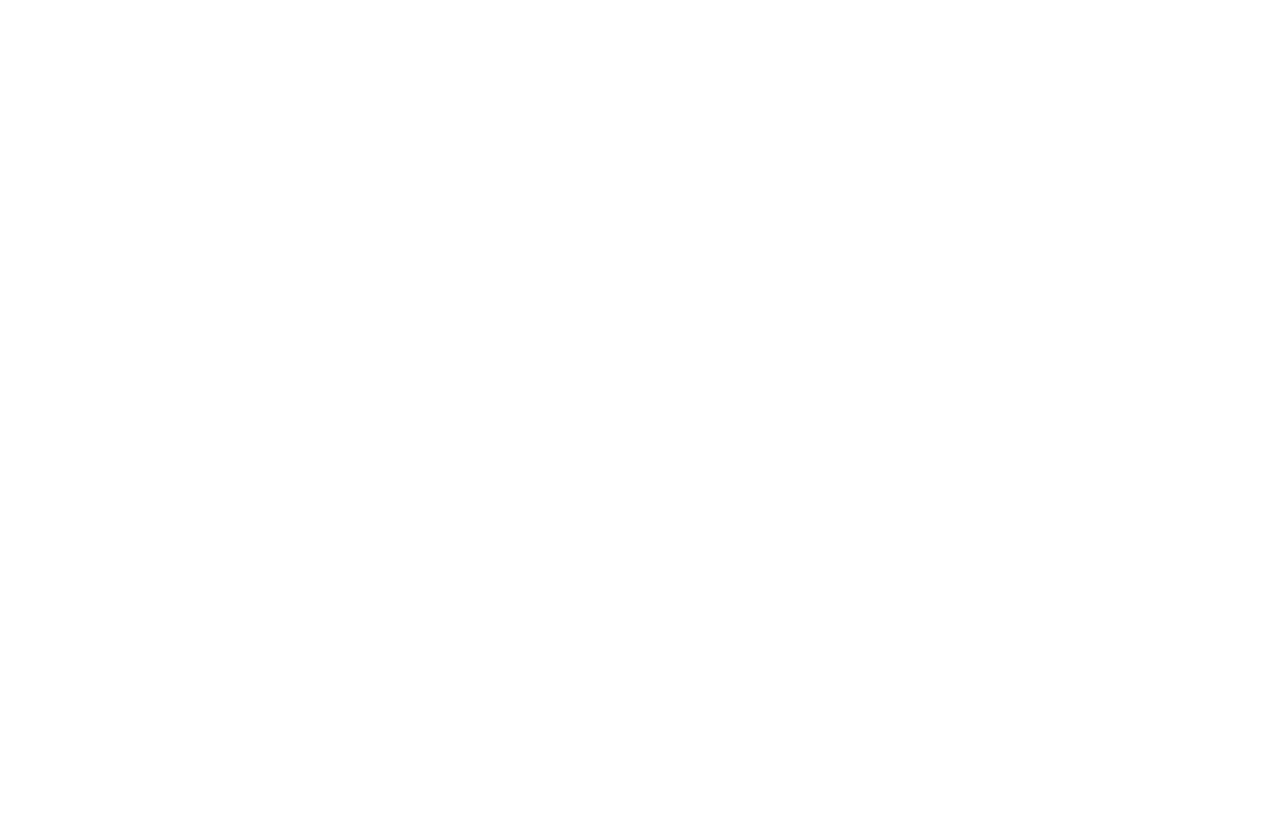
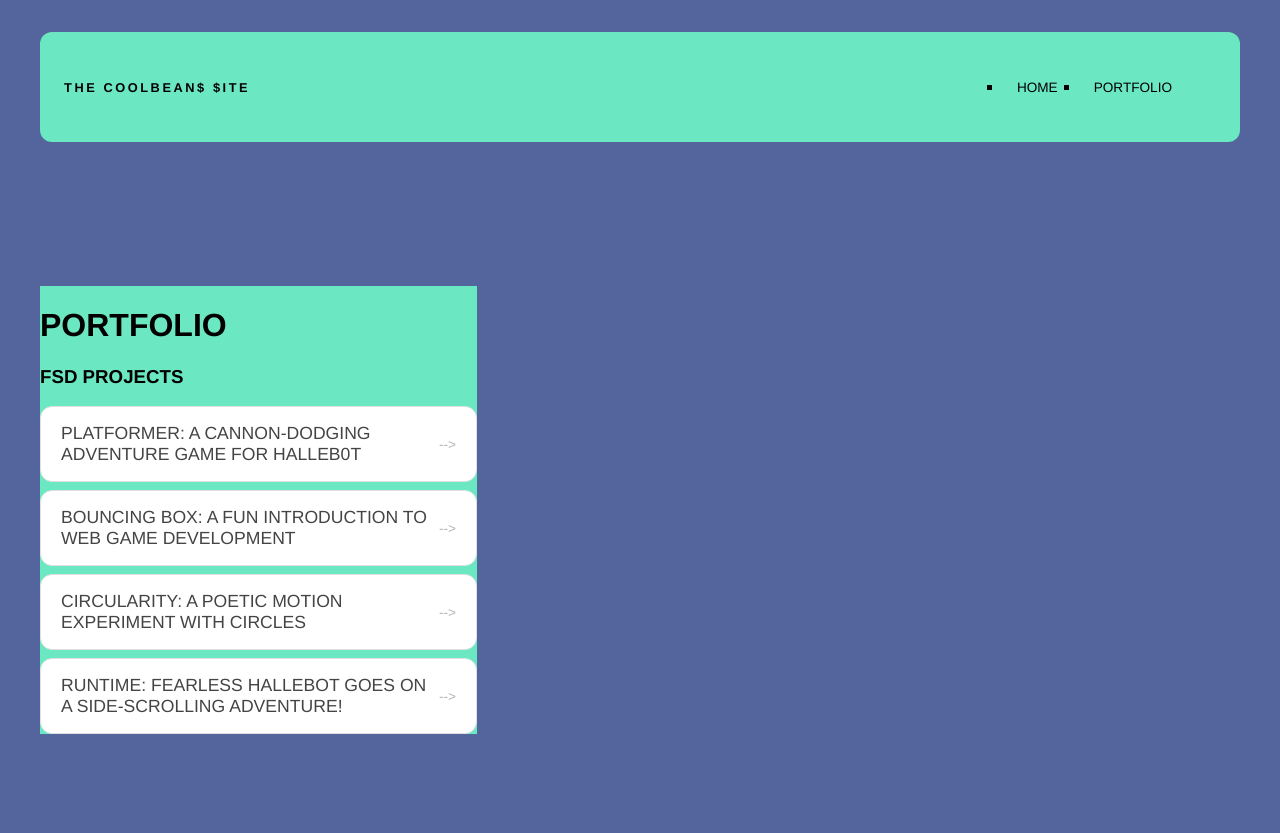
Before and after one commit to program2000000/program2000000.github.io, a plain HTML site: page portfolio.html in a window 1280 px wide. Before the commit the page ends 800 px from the top, so only its background shows below. Drawn offline with Linux system fonts and the light colour scheme.

Commit message:
customize this message

```diff
--- a/portfolio.html
+++ b/portfolio.html
@@ -0,0 +1,49 @@
+<!DOCTYPE html>
+<html>
+  <head>
+    <title> Coolbean$ </title>
+    <link rel="stylesheet" href="style.css" />
+  </head>
+
+  <body>
+    <!--All content goes here -->
+    <div id = "all-contents">
+      <nav>
+        <h1> The Coolbean$ $ite </h1>
+        <ul id="nav-ul">
+          <li class="nav-li">
+            <a href="index.html">Home</a>
+          </li>
+          <li class="nav-li">
+            <a href="portfolio.html">Portfolio</a>
+          </li>
+        </ul>
+      </nav>
+
+      <main>
+        <div class="content">
+          <h1>Portfolio</h1>
+          <h3>FSD Projects</h3>
+          <ul id="portfolio">
+            <li>
+              <a href="fsd-projects/platformer/">Platformer: A cannon-dodging adventure game for Halleb0t</a>
+            </li>
+            <li>
+              <a href="fsd-projects/bouncing-box/">Bouncing Box: A fun introduction to web game development</a>
+            </li>
+            <li>
+              <a href="fsd-projects/circularity/">Circularity: A poetic motion experiment with circles </a>
+            </li>
+            <li>
+              <a href="projects/runtime/">Runtime: Fearless HalleBot goes on a side-scrolling adventure!</a>
+            </li>
+
+          </ul>
+
+          <!--ASD Projects will go here -->
+        </div>
+
+      </main>
+    </div>
+  </body>
+</html>
--- a/style.css
+++ b/style.css
@@ -177,3 +177,55 @@ nav h1 {
     background: #e94560;
     color: #daea6f;
 }
+
+/* Portfolio styles */
+.content h1 {
+    color: black;
+}
+
+#portfolio {
+    list-style: none;
+    margin: 0;
+    padding: 0;
+    width: 100%;
+    display: flex;
+    flex-direction: column;
+    gap: 8px;
+}
+
+#portfolio li {
+    border-radius: 12px;
+    overflow: hidden;
+}
+#portfolio a {
+    display: flex;
+    justify-content: space-between;
+    align-items: center;
+    text-decoration: none;
+    color: #444;
+    padding: 16px 20px;
+    font-size: 1.1rem;
+    font-weight: 500;
+    background: #fff;
+    border: 1px solid #e0e0e0;
+    border-radius: 12px;
+    transition: background 0.25s ease, color 0.25s ease, transform 0.25s ease;
+}
+
+#portfolio a:hover {
+    background: #000;
+    color: #fff;
+    transform: translateX(4px);
+}
+
+#portfolio a::after {
+    content: "-->";
+    font-size: 0.85rem;
+    opacity: 0.4;
+    transition: opacity 0.25s ease;
+    white-space: nowrap;
+}
+
+#portfolio a:hover::after {
+    opacity: 1;
+}
```
Also changed, not shown: index.html (line endings or trailing spaces).
